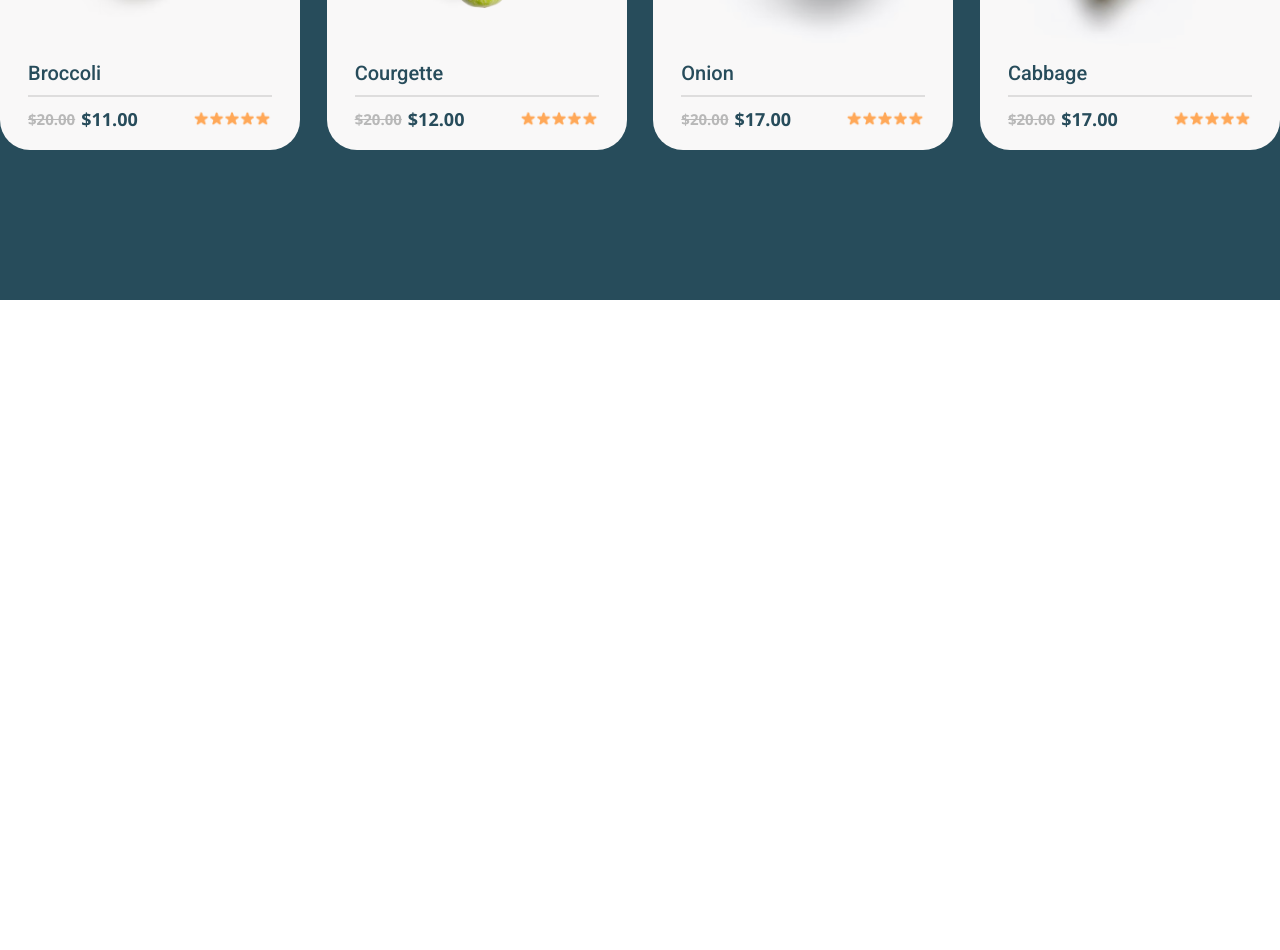
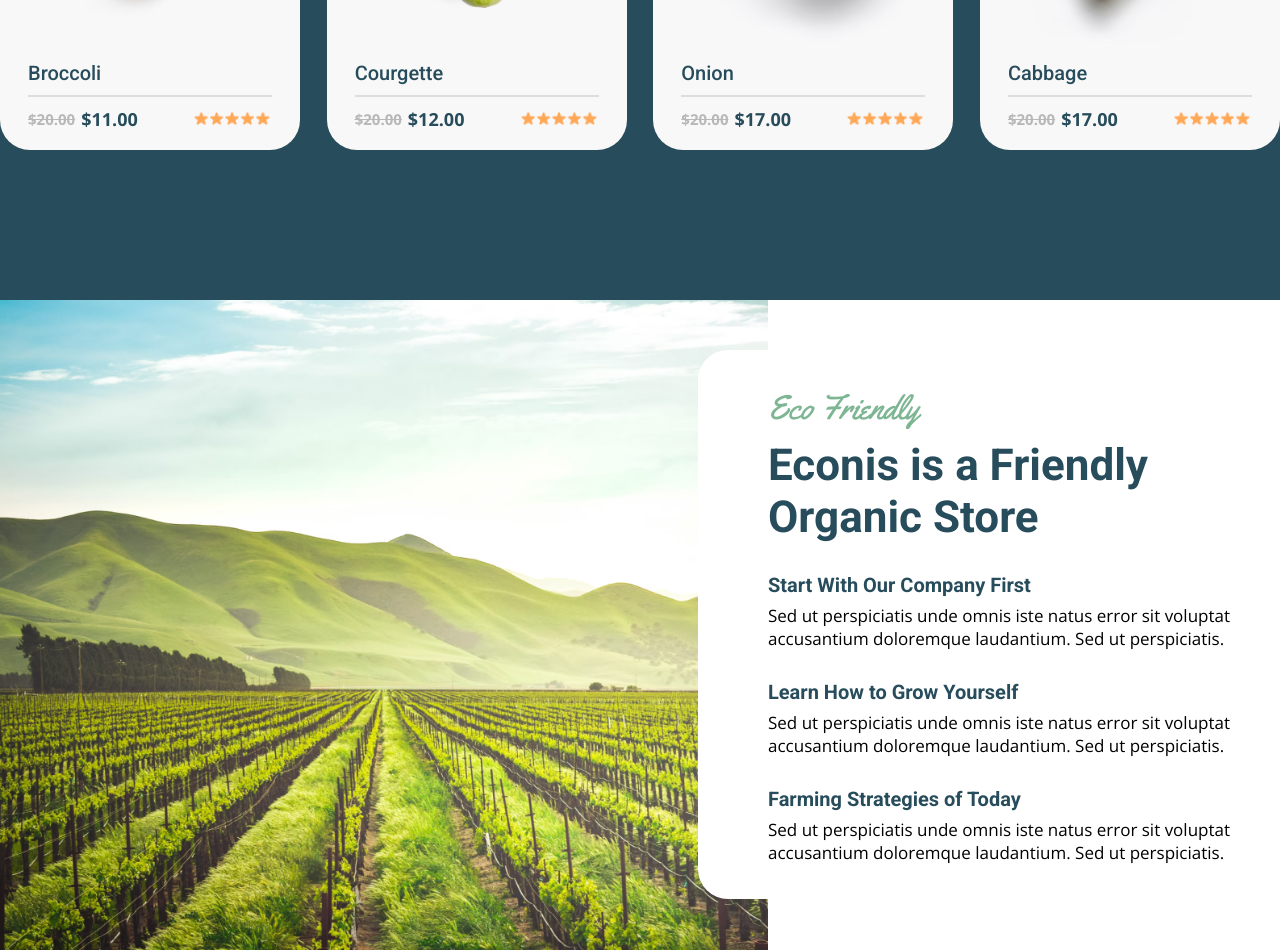
Before and after one commit to WeryaMajidi/Organick, a website: page index.html in a window 1280 px wide. Shown: the part 4520-5470 px from the top of the page. Before the commit the page ends 4820 px from the top, so only its background shows below. Drawn offline with nearby package versions, Linux system fonts and the light colour scheme; files that its build step writes are made by us from their sources; files whose address does not match are found by name.

Commit message:
:triangular_flag_on_post: add who we are section with styles

```diff
--- a/index.html
+++ b/index.html
@@ -410,7 +410,34 @@
         </div>
       </section>
     </div>
-
+       <!-- Who We Are(wwa) Section -->
+       <div class="container">
+        <!-- wwa===Who We Are -->
+        <section class="wwa">
+          <div class="wwa_img"></div>
+          <div class="wwa_content">
+            <div class="wwa_desc">
+              <h3 class="tertiary-heading">Eco Friendly</h3>
+              <h2 class="secondary-heading">Econis is a Friendly Organic Store</h2>
+              <div class="wwa_desc-row">
+                <h4>Start With Our Company First</h4>
+                <p>Sed ut perspiciatis unde omnis iste natus error sit voluptat accusantium doloremque laudantium. Sed ut perspiciatis.
+                </p>
+              </div>
+              <div class="wwa_desc-row">
+                <h4>Learn How to Grow Yourself</h4>
+                <p>Sed ut perspiciatis unde omnis iste natus error sit voluptat accusantium doloremque laudantium. Sed ut perspiciatis.
+                </p>
+              </div>
+              <div class="wwa_desc-row">
+                <h4>Farming Strategies of Today</h4>
+                <p>Sed ut perspiciatis unde omnis iste natus error sit voluptat accusantium doloremque laudantium. Sed ut perspiciatis.
+                </p>
+              </div>
+            </div>
+          </div>
+        </section>
+       </div>
 
   </body>
 </html>
--- /dev/null
+++ b/sass/_who-we-are.scss
@@ -0,0 +1,51 @@
+// Who We Are = .wwa
+.wwa {
+  height: 65rem;
+  max-width: 128rem;
+  margin: 0 auto;
+  display: flex;
+  justify-content: space-between;
+  align-items: center;
+  h2 {
+    margin-top: 0.8rem;
+  }
+  &_img {
+    width: 60%;
+    height: 100%;
+    background-image: url("../img/farm.png");
+    background-size: cover;
+    background-repeat: no-repeat;
+    background-position: bottom;
+  }
+  &_content {
+    background-color: #fff;
+    position: relative;
+    width: 40%;
+    height: 100%;
+  }
+}
+.wwa_desc {
+  display: flex;
+  flex-direction: column;
+  align-items: flex-start;
+  padding: 3.5rem;
+  padding-left: 7rem;
+  background-color: #fff;
+  border-radius: 30px;
+  position: absolute;
+  left: -7rem;
+  top: 5rem;
+}
+.wwa_desc-row {
+  margin-top: 3rem;
+}
+.wwa_desc-row h4 {
+  font-size: 2rem;
+  font-family: $primary-font;
+  color: $deep-blue;
+}
+.wwa_desc-row p {
+  font-size: 1.7rem;
+  margin-top: 0.7rem;
+  font-family: $secondary-font;
+}
--- a/sass/main.scss
+++ b/sass/main.scss
@@ -8,3 +8,4 @@
 @import "./_shop.scss";
 @import "./_testimonial.scss";
 @import "./_offer.scss";
+@import "./_who-we-are.scss";
```
Also changed, not shown: img/farm.png (added).
